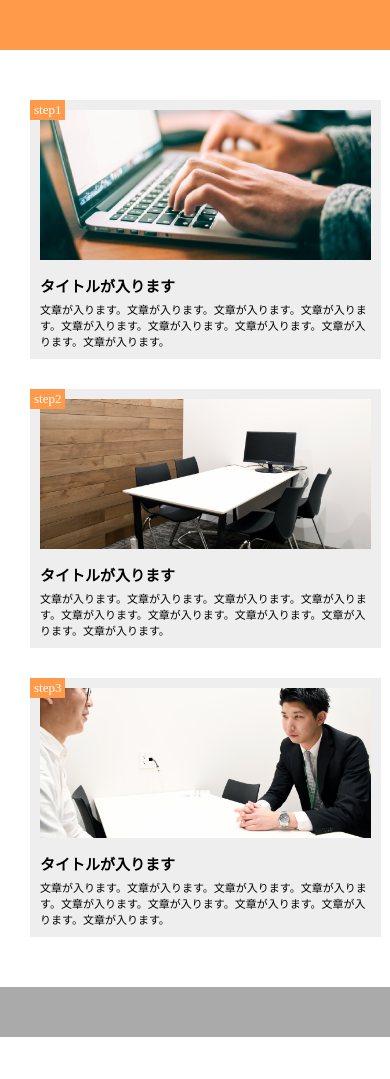
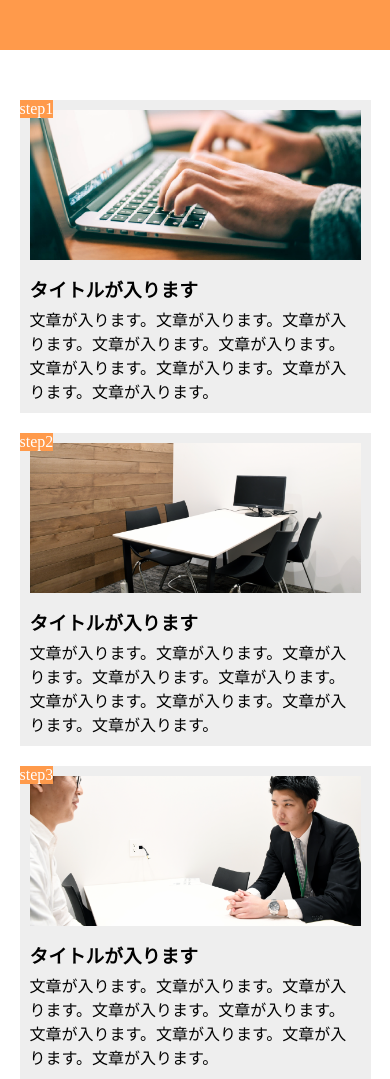
Before and after one commit to keitoyokoi0628/chapter10_exercise, a plain HTML site: page index.html in a window 390 px wide. Shown: the top 1079 px of the page. Before the commit the page ends 1037 px from the top, so only its background shows below. Drawn offline with Linux system fonts and the light colour scheme.

Commit message:
[課題再提出]1-10

```diff
--- a/index.html
+++ b/index.html
@@ -5,7 +5,7 @@
     <meta name="viewport" content="width=device-width,initial-scale=1.0">
     <!-- CSSファイルの読み込み -->
     <link rel="stylesheet" href="style.css" />
-    <title>9章演習問題</title>
+    <title>課題1</title>
   </head>
 
   <body>
--- a/style.css
+++ b/style.css
@@ -7,7 +7,7 @@
 .head {
   width: 100%;
   height: 50px;
-  background-color: #FF9A4B;
+  background-color: #ff9a4b;
 }
 
 .main {
@@ -18,21 +18,22 @@
 
 .main-visual {
   width: 300px;
-  margin: 30px;
+  margin-right: 30px;
   padding: 10px;
   position: relative;
-  background-color: #EEEEEE;
+  background-color: #eeeeee;
 }
 
+.main-visual:last-child {
+  margin-right: 0;
+}
 
 .step {
   position: absolute;
-  font-size: 13px;
   top: 0;
   left: 0;
-  background-color: #FF9A4B;
+  background-color: #ff9a4b;
   color: #fff;
-  padding: 2px 4px;
 }
 
 .image1 {
@@ -57,23 +58,16 @@
 }
 
 .title {
-  font-size: 15px;
   margin: 15px 0 5px;
 }
-
-.text {
-
-  font-size: 11px;
-}
-
 
 .footer {
   width: 100%;
   height: 50px;
-  background-color: #AAAAAA;
+  background-color: #aaaaaa;
 }
 
-@media screen and (max-width: 425px) {
+@media screen and (max-width: 768px) {
   .head {
     width: 100%;
   }
@@ -81,12 +75,15 @@
   .main {
     width: 100%;
     display: block;
-    margin: 50px auto;
   }
 
   .main-visual {
+    margin: 20px auto;
     width: 90%;
   }
 
-
+  .main-visual:last-child {
+    width: 90%;
+    margin: 20px auto;
+  }
 }
```
